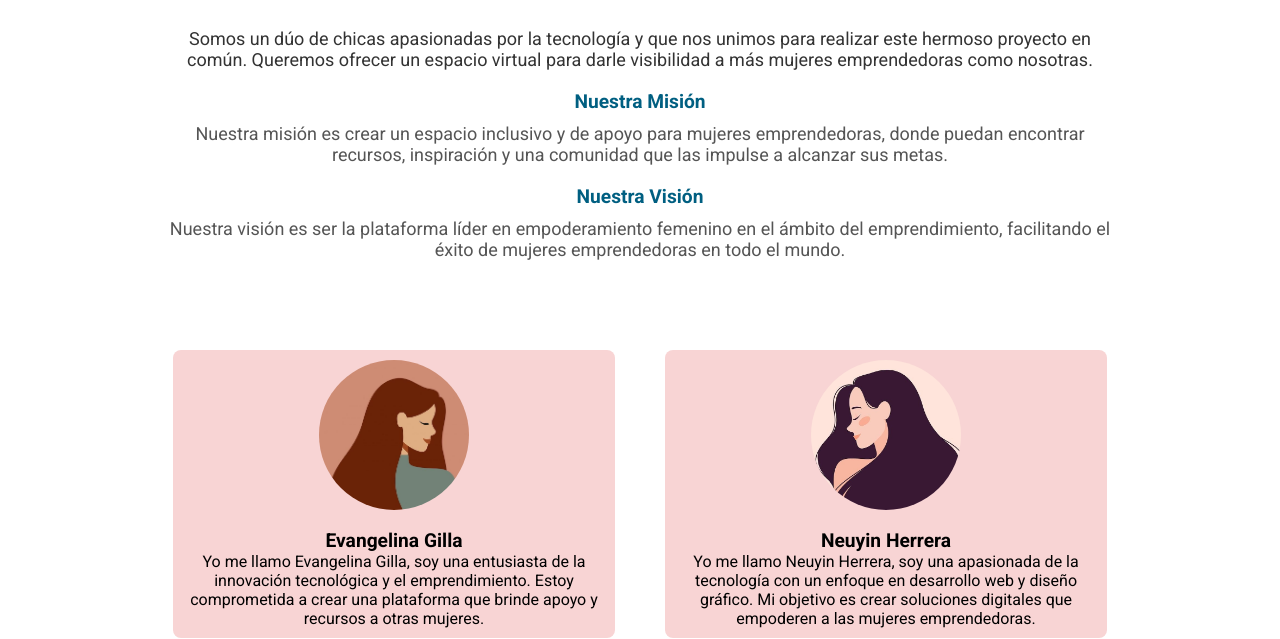
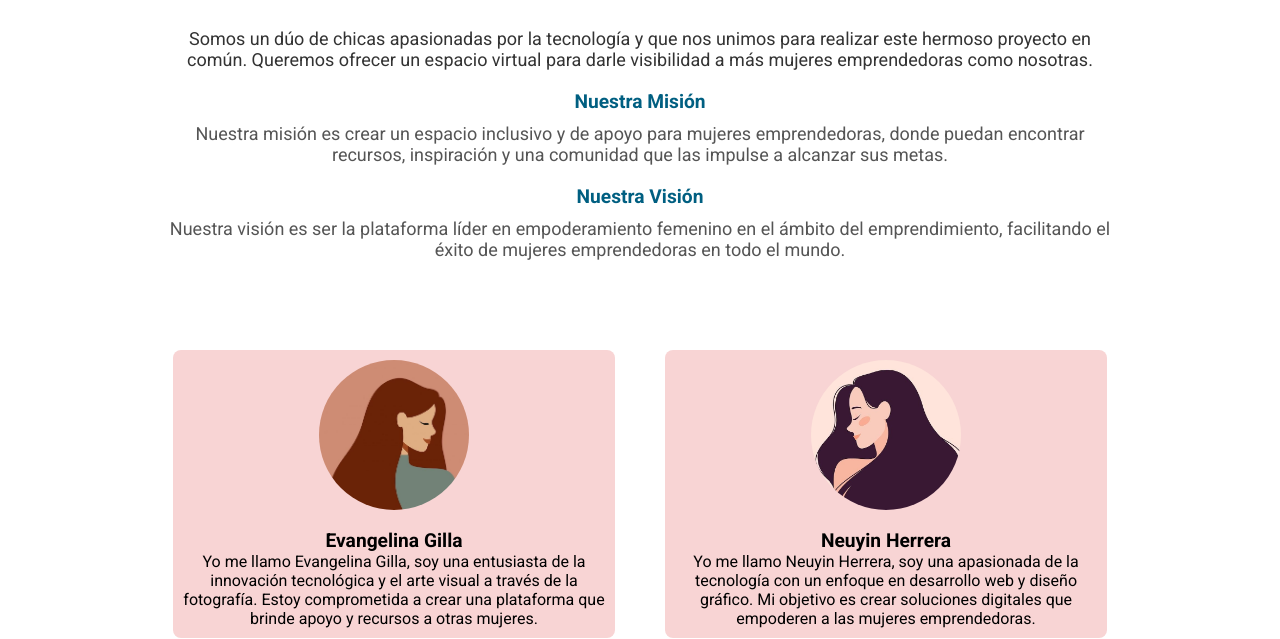
Before and after one commit to Neuyin/Grupo2-Proyecto-Ellas-Emprenden, a plain HTML site: page pages/nosotras.html in a window 1280 px wide. Shown: the part 170-809 px from the top of the page. Drawn offline with Linux system fonts and the light colour scheme.

Commit message:
Modificación texto Nosotras

```diff
--- a/pages/nosotras.html
+++ b/pages/nosotras.html
@@ -41,7 +41,7 @@
                 <div class="miembro">
                     <img src="../images/eva.jpg" alt="Foto de Neuyin Herrera" class="foto-circular">
                     <h2>Evangelina Gilla</h2>
-                    <p>Yo me llamo Evangelina Gilla, soy una entusiasta de la innovación tecnológica y el emprendimiento. Estoy comprometida a crear una plataforma que brinde apoyo y recursos a otras mujeres.</p>
+                    <p>Yo me llamo Evangelina Gilla, soy una entusiasta de la innovación tecnológica y el arte visual a través de la fotografía. Estoy comprometida a crear una plataforma que brinde apoyo y recursos a otras mujeres.</p>
                 </div>
                 <div class="miembro">
                     <img src="../images/neu.jpg" alt="Foto de Evangelina Gilla" class="foto-circular">
```
